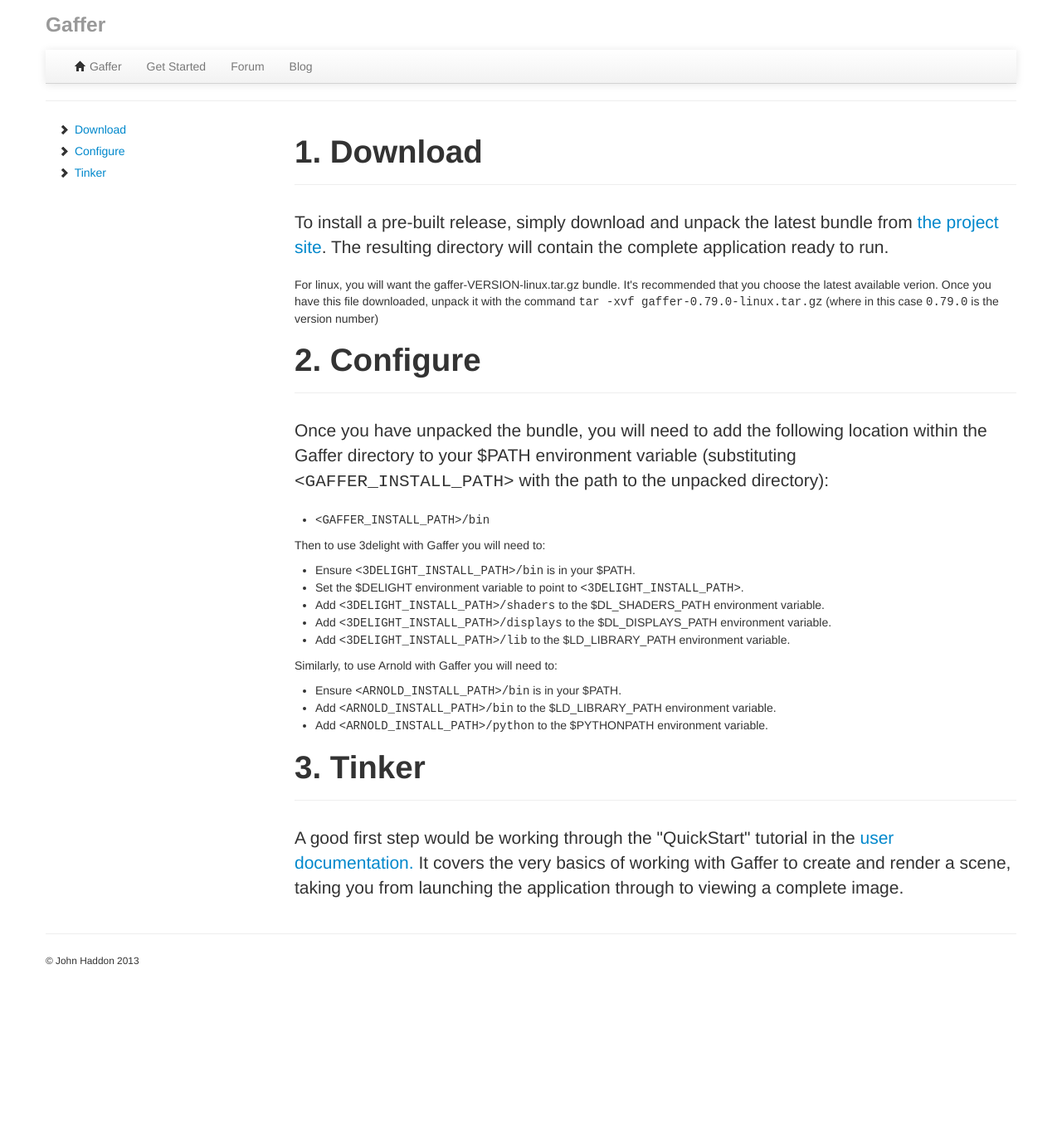
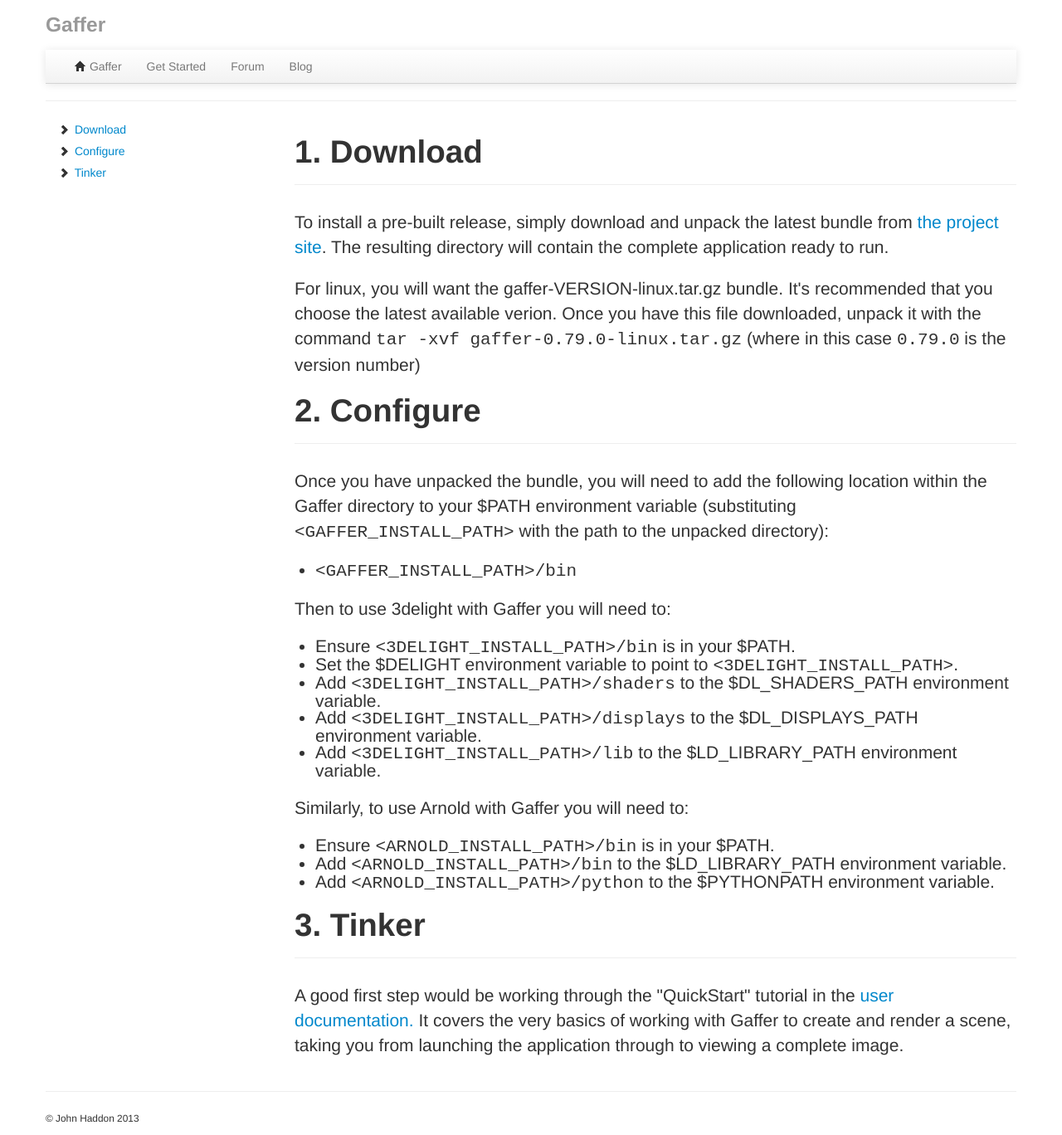
Before and after one commit to GafferHQ/gaffer, a Jekyll site: the page built from getStarted.html, in a window 1280 px wide. Shown: the whole page at 83% size. Built offline with Jekyll 4.4.1, drawn with Linux system fonts in a browser that asks for light colours; before the commit the page ends 1178 px from its top, so only the background shows below that.

Commit message:
fingers crossed this will look a little more balanced

```diff
--- a/getStarted.html
+++ b/getStarted.html
@@ -21,7 +21,7 @@
 			<h1>1. Download</h1>
 			</div>
 			<p class="lead">To install a pre-built release, simply download and unpack the latest bundle from <a href=https://github.com/ImageEngine/gaffer/releases>the project site</a>. The resulting directory will contain the complete application ready to run.</p>
-			<p>For linux, you will want the gaffer-VERSION-linux.tar.gz bundle. It's recommended that you choose the latest available verion. Once you have this file downloaded, unpack it with the command <tt>tar -xvf gaffer-0.79.0-linux.tar.gz</tt> (where in this case <tt>0.79.0</tt> is the version number)</p>
+			<p class="lead">For linux, you will want the gaffer-VERSION-linux.tar.gz bundle. It's recommended that you choose the latest available verion. Once you have this file downloaded, unpack it with the command <tt>tar -xvf gaffer-0.79.0-linux.tar.gz</tt> (where in this case <tt>0.79.0</tt> is the version number)</p>
 		</section>
 
 		<section id="configure">
@@ -29,17 +29,17 @@
 			<h1>2. Configure</h1>
 			</div>
 			<p class="lead">Once you have unpacked the bundle, you will need to add the following location within the Gaffer directory to your $PATH environment variable (substituting <tt>&lt;GAFFER_INSTALL_PATH&gt;</tt> with the path to the unpacked directory):</p>
-			<ul><li><tt>&lt;GAFFER_INSTALL_PATH&gt;/bin</tt></li></ul>
-			<p> Then to use 3delight with Gaffer you will need to:</p>
-			<ul>
+			<ul class="lead"><li><tt>&lt;GAFFER_INSTALL_PATH&gt;/bin</tt></li></ul>
+			<p class="lead"> Then to use 3delight with Gaffer you will need to:</p>
+			<ul class="lead">
 			<li>Ensure <tt>&lt;3DELIGHT_INSTALL_PATH&gt;/bin</tt> is in your $PATH.</li>
 			<li>Set the $DELIGHT environment variable to point to <tt>&lt;3DELIGHT_INSTALL_PATH&gt;</tt>.</li>
 			<li>Add <tt>&lt;3DELIGHT_INSTALL_PATH&gt;/shaders</tt> to the $DL_SHADERS_PATH environment variable.</li>
 			<li>Add <tt>&lt;3DELIGHT_INSTALL_PATH&gt;/displays</tt> to the $DL_DISPLAYS_PATH environment variable.</li>
 			<li>Add <tt>&lt;3DELIGHT_INSTALL_PATH&gt;/lib</tt> to the $LD_LIBRARY_PATH environment variable.</li>
 			</ul>
-			<p>Similarly, to use Arnold with Gaffer you will need to:</p>
-			<ul>
+			<p class="lead">Similarly, to use Arnold with Gaffer you will need to:</p>
+			<ul class="lead">
 			<li>Ensure <tt>&lt;ARNOLD_INSTALL_PATH&gt;/bin</tt> is in your $PATH.</li>
 			<li>Add <tt>&lt;ARNOLD_INSTALL_PATH&gt;/bin</tt> to the $LD_LIBRARY_PATH environment variable.</li>
 			<li>Add <tt>&lt;ARNOLD_INSTALL_PATH&gt;/python</tt> to the $PYTHONPATH environment variable.</li>
```
